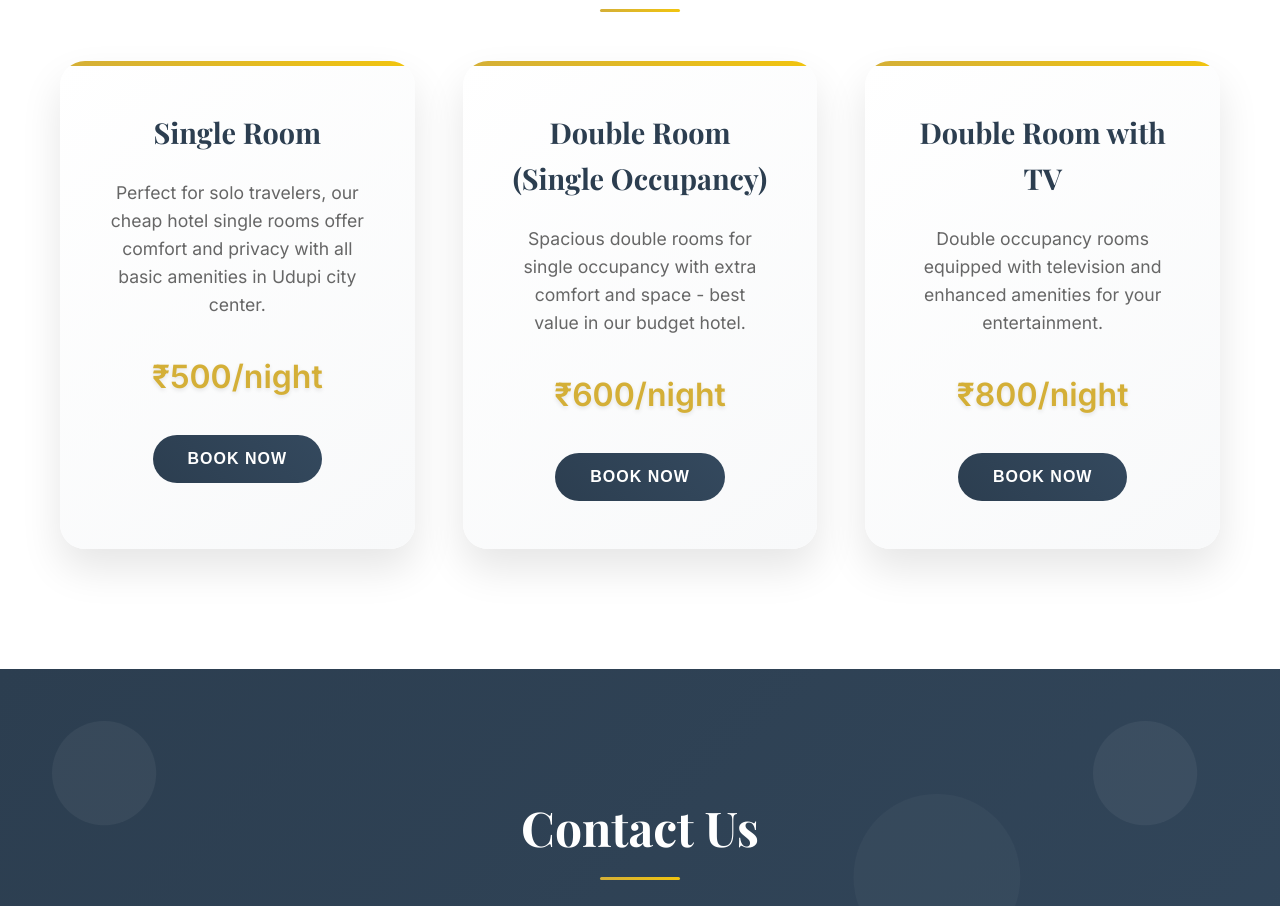
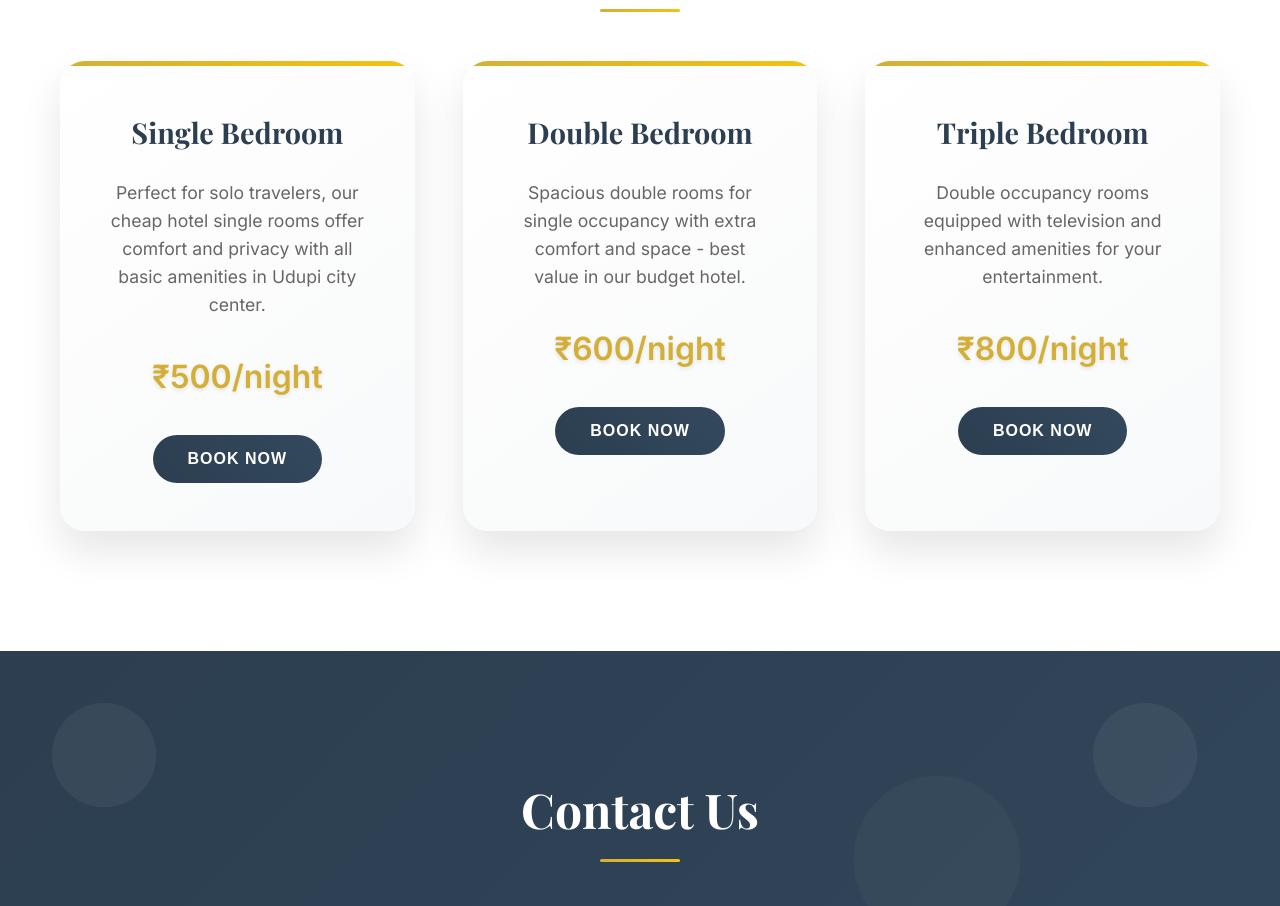
Before and after one commit to keerthanshetty6/hotel-bhavani-udupi, a plain HTML site: page index.html in a window 1280 px wide. Shown: the part 2288-3194 px from the top of the page. Drawn offline with nearby package versions, Linux system fonts and the light colour scheme.

Commit message:
Update index.html

```diff
--- a/index.html
+++ b/index.html
@@ -70,19 +70,19 @@
             <h2 class="section-title fade-in">Our Budget Hotel Rooms</h2>
             <div class="rooms-grid">
                 <div class="room-card fade-in">
-                    <h3>Single Room</h3>
+                    <h3>Single Bedroom</h3>
                     <p>Perfect for solo travelers, our cheap hotel single rooms offer comfort and privacy with all basic amenities in Udupi city center.</p>
                     <div class="room-price">₹500/night</div>
                     <button class="book-btn" onclick="bookRoom('Single Bed Room', '500')">Book Now</button>
                 </div>
                 <div class="room-card fade-in">
-                    <h3>Double Room (Single Occupancy)</h3>
+                    <h3>Double Bedroom</h3>
                     <p>Spacious double rooms for single occupancy with extra comfort and space - best value in our budget hotel.</p>
                     <div class="room-price">₹600/night</div>
                     <button class="book-btn" onclick="bookRoom('Double Bed Room', '600')">Book Now</button>
                 </div>
                 <div class="room-card fade-in">
-                    <h3>Double Room with TV</h3>
+                    <h3>Triple Bedroom</h3>
                     <p>Double occupancy rooms equipped with television and enhanced amenities for your entertainment.</p>
                     <div class="room-price">₹800/night</div>
                     <button class="book-btn" onclick="bookRoom('Three Bed Room', '800')">Book Now</button>
```
